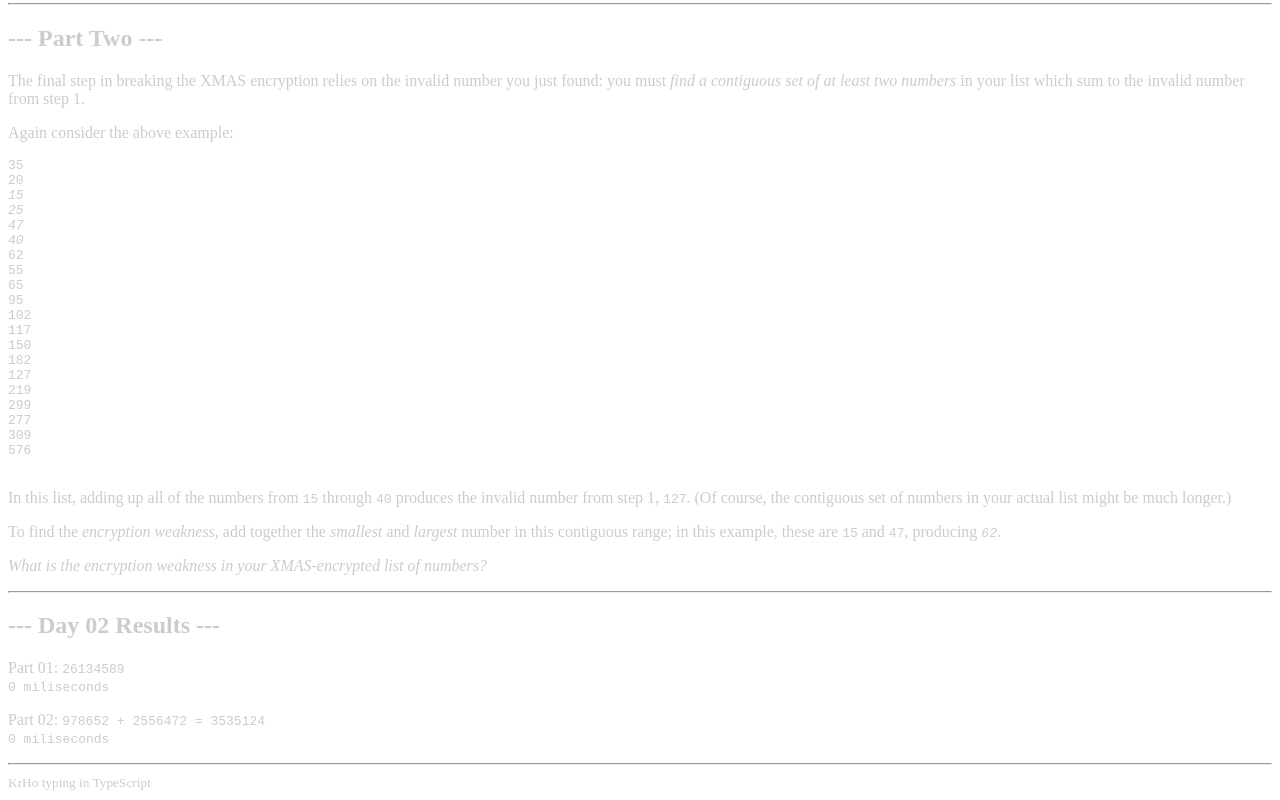
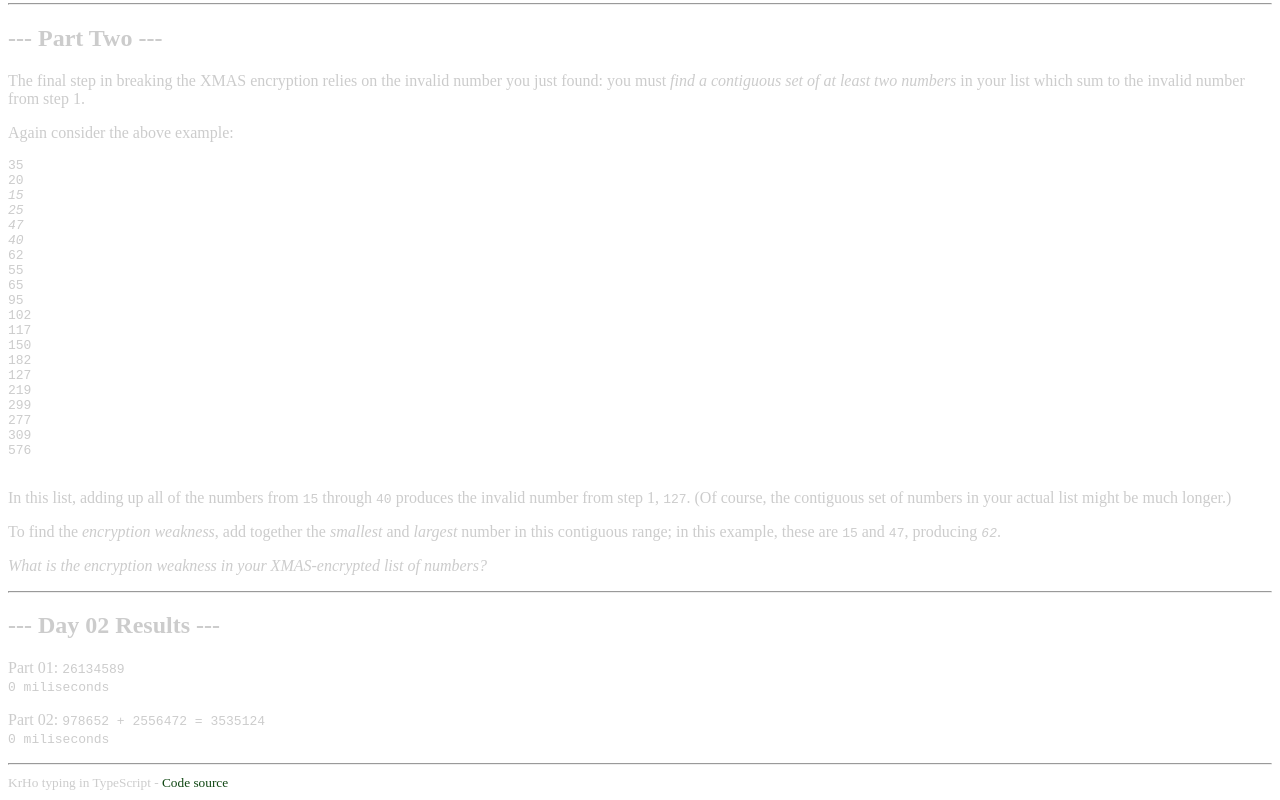
Before and after one commit to KrHo129/TypeScript-Advent_of_Code_2020, an Angular app: page /days/09 in a window 1280 px wide. Shown: the part 1049-1849 px from the top of the page. Built offline with nearby package versions, Linux system fonts and the light colour scheme.

Commit message:
log removed

```diff
--- a/src/app/app.component.html
+++ b/src/app/app.component.html
@@ -4,7 +4,9 @@
   <a routerLink="/"> Advent of Code 2020 </a>
 </h1>
 <div class="link">
-  <a href="https://adventofcode.com/2020" target="_blank">Official Advent of Code site</a>
+  <a href="https://adventofcode.com/2020" target="_blank"
+    >Official Advent of Code site</a
+  >
 </div>
 <div class="nav">
   Days:
@@ -16,4 +18,11 @@
 <router-outlet></router-outlet>
 
 <hr />
-<small>KrHo typing in TypeScript</small>
+<small>
+  KrHo typing in TypeScript -
+  <span class="link">
+    <a href="https://github.com/KrHo129/TypeScript-Advent_of_Code_2020">
+      Code source
+    </a>
+  </span>
+</small>
--- a/src/app/day09/d09-p02.service.ts
+++ b/src/app/day09/d09-p02.service.ts
@@ -40,7 +40,6 @@ export class D09P02Service {
         if (this.getSumOfArray(numbers) === invalidNumber) {
           invalidSetStartNumber = this.getMinValue(numbers);
           invalidSetEndNumber = this.getMaxValue(numbers);
-          console.log(numbers);
           break;
         }
       }
```
